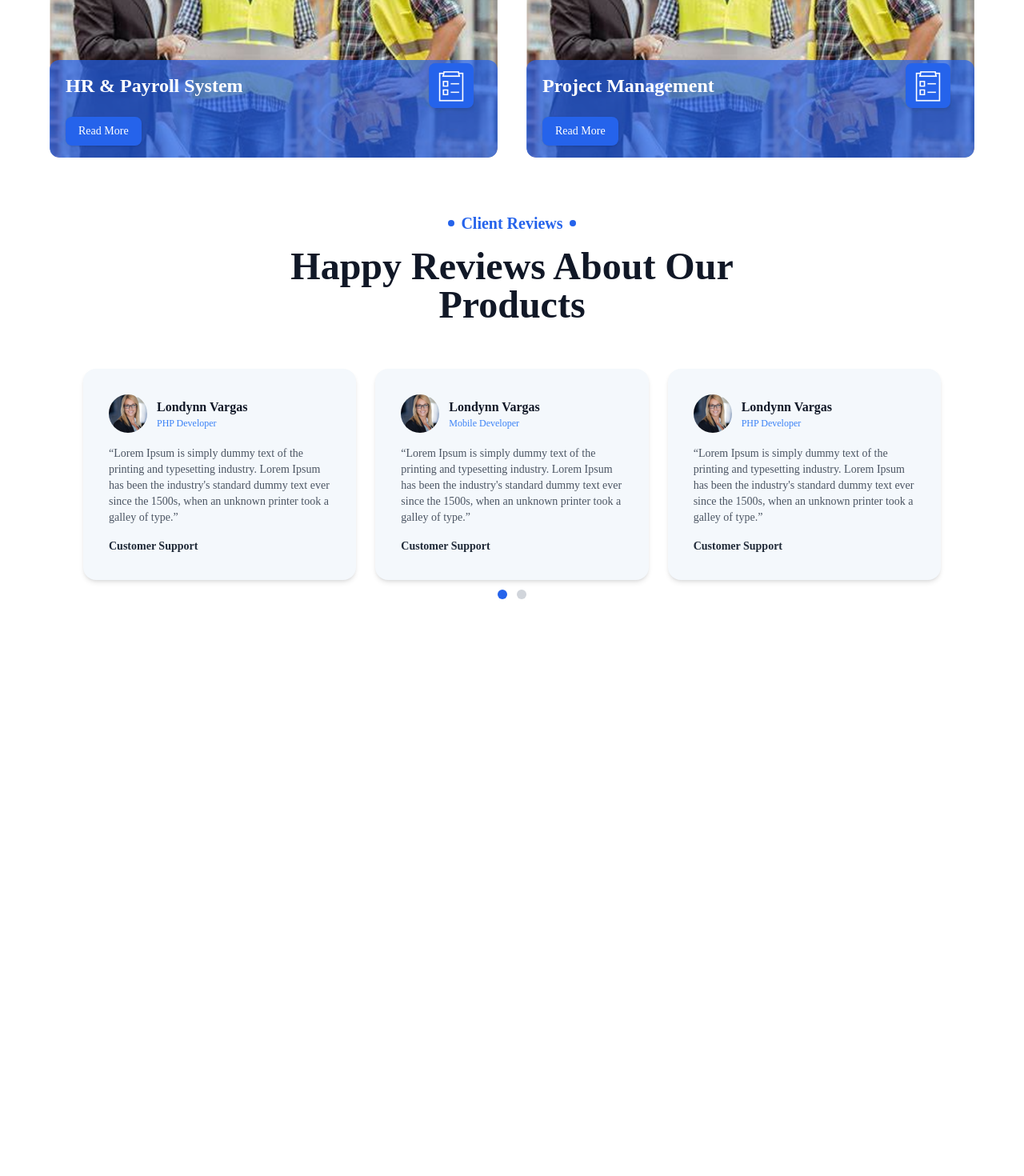
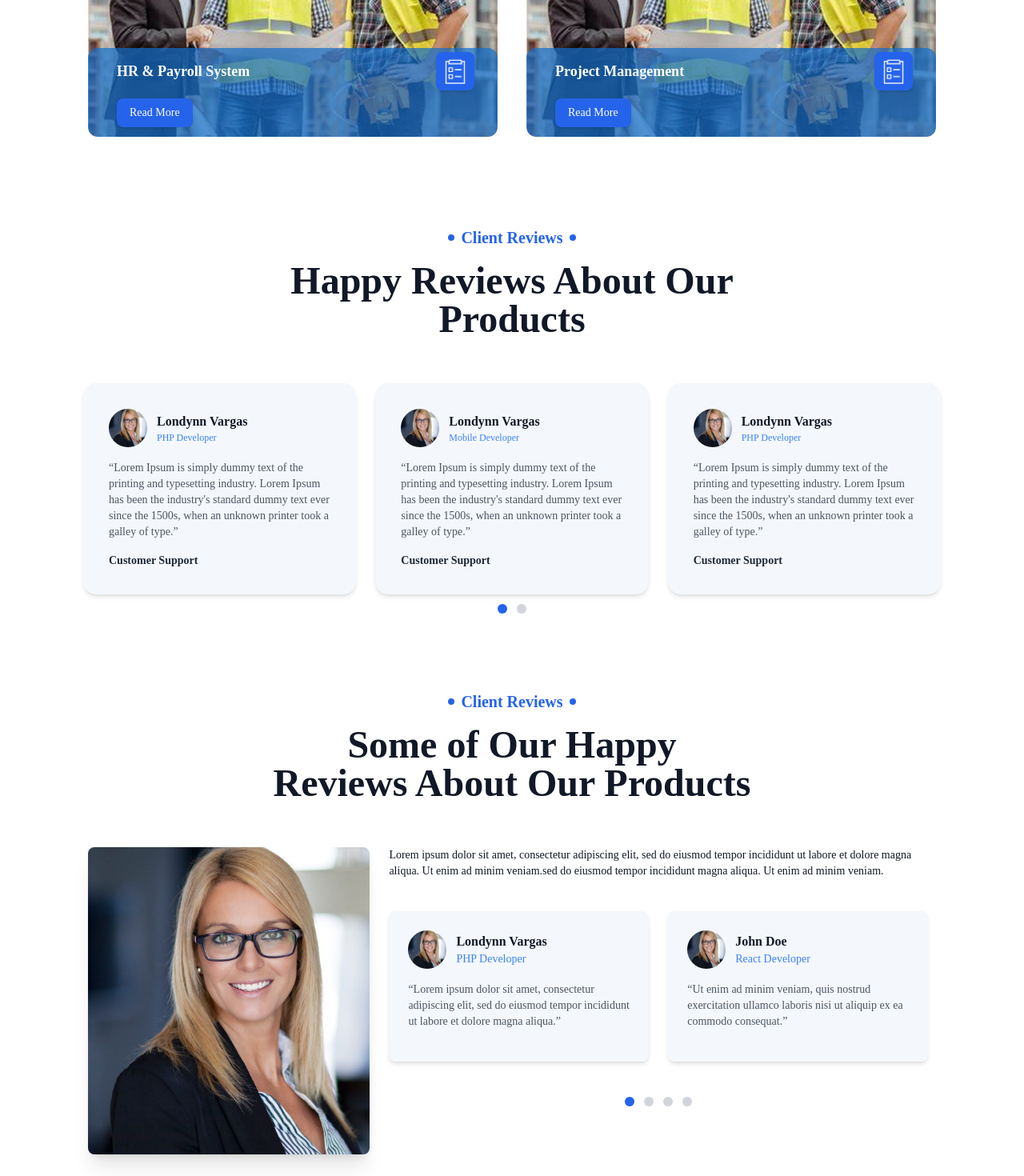
Before and after one commit to GA-Soft-Solution/WebSite, a React (Vite) app: page /projects in a window 1280 px wide. Shown: the part 980-2450 px from the top of the page at 80% size. Before the commit the page ends 1777 px from the top, so only its background shows below. Built offline with nearby package versions, Linux system fonts and the light colour scheme.

Commit message:
Review and Client_Reviews

```diff
--- /dev/null
+++ b/src/data/Reviews_Data.js
@@ -0,0 +1,70 @@
+export const mainImage = "/ClientReviews/Avatar.jpg"; // Main image for the review section
+
+export const sectionText = "Lorem ipsum dolor sit amet, consectetur adipiscing elit, sed do eiusmod tempor incididunt ut labore et dolore magna aliqua. Ut enim ad minim veniam.sed do eiusmod tempor incididunt  magna aliqua. Ut enim ad minim veniam."; // Text for the review section
+
+export const reviews = [
+  {
+    img: "/ClientReviews/Avatar.jpg",
+    name: "Londynn Vargas",
+    role: "PHP Developer",
+    review:
+      "Lorem ipsum dolor sit amet, consectetur adipiscing elit, sed do eiusmod tempor incididunt ut labore et dolore magna aliqua.",
+    // support: "Support text here",
+  },
+  {
+     img: "/ClientReviews/Avatar.jpg",
+    name: "John Doe",
+    role: "React Developer",
+    review:
+      "Ut enim ad minim veniam, quis nostrud exercitation ullamco laboris nisi ut aliquip ex ea commodo consequat.",
+    // support: "Support text here",
+  },
+  {
+     img: "/ClientReviews/Avatar.jpg",
+    name: "Jane Smith",
+    role: "UI/UX Designer",
+    review:
+      "Duis aute irure dolor in reprehenderit in voluptate velit esse cillum dolore eu fugiat nulla pariatur.",
+    // support: "Support text here",
+  },
+  {
+     img: "/ClientReviews/Avatar.jpg",
+    name: "Mike Johnson",
+    role: "Node.js Developer",
+    review:
+      "Excepteur sint occaecat cupidatat non proident, sunt in culpa qui officia deserunt mollit anim id est laborum.",
+    // support: "Support text here",
+  },
+  {
+     img: "/ClientReviews/Avatar.jpg",
+    name: "Mike Johnson",
+    role: "Node.js Developer",
+    review:
+      "Excepteur sint occaecat cupidatat non proident, sunt in culpa qui officia deserunt mollit anim id est laborum.",
+    // support: "Support text here",
+  },
+  {
+     img: "/ClientReviews/Avatar.jpg",
+    name: "Mike Johnson",
+    role: "Node.js Developer",
+    review:
+      "Excepteur sint occaecat cupidatat non proident, sunt in culpa qui officia deserunt mollit anim id est laborum.",
+    // support: "Support text here",
+  },
+  {
+     img: "/ClientReviews/Avatar.jpg",
+    name: "Mike Johnson",
+    role: "Node.js Developer",
+    review:
+      "Excepteur sint occaecat cupidatat non proident, sunt in culpa qui officia deserunt mollit anim id est laborum.",
+    // support: "Support text here",
+  },
+  {
+     img: "/ClientReviews/Avatar.jpg",
+    name: "Mike Johnson",
+    role: "Node.js Developer",
+    review:
+      "Excepteur sint occaecat cupidatat non proident, sunt in culpa qui officia deserunt mollit anim id est laborum.",
+    // support: "Support text here",
+  },
+];
--- a/src/pages/Projects.jsx
+++ b/src/pages/Projects.jsx
@@ -1,5 +1,6 @@
 import ProductSection from "../ui/ProductSection";
 import Client_Reviews from "../ui/Client_Reviews";
+import Reviews from "../ui/Reviews";
 
 
 function Projects() {
@@ -8,7 +9,7 @@ function Projects() {
        <div>Projects</div>
       <ProductSection />
       <Client_Reviews />
-
+      <Reviews />
 
     </>
   );
--- a/src/ui/ProductSection.jsx
+++ b/src/ui/ProductSection.jsx
@@ -3,7 +3,7 @@ import products from "../data/productsData";
 
 function Projects() {
   return (
-    <section className="px-4 sm:px-2 md:px-8 lg:px-1 xl:px-3 2xl:px-2">
+    <section className="px-4 sm:px-6 md:px-10 lg:px-14 xl:px-20 py-16">
       {/* Section Header */}
       <header className="text-center mb-20">
         <div className="inline-flex items-center gap-2 text-blue-600 text-xl font-bold">
@@ -13,39 +13,60 @@ function Projects() {
         </div>
 
         <h2 className="text-3xl sm:text-2xl md:text-3xl lg:text-5xl font-bold text-gray-900 mt-4">
-          What we offer through our <span className="block mx-auto">software services.</span>
+          What we offer through our{" "}
+          <span className="block mx-auto">software services.</span>
         </h2>
       </header>
 
-      {/* Products  */}
-      <div className=" mx-auto flex flex-wrap gap-8 xl:gap-9 2xl:gap-20 sm:p-5 justify-center 2xl:justify-start  items-center sm:px-6 md:px-8  xl:px-10 2xl:px-18   lg:px-14">
+      {/* Cards Wrapper */}
+      <div
+        className="
+          flex flex-wrap justify-center
+          gap-6 sm:gap-8 md:gap-7 lg:gap-8 xl:gap-9 2xl:gap-8
+          px-2  lg:px-2 xl:px-3 2xl:px-4
+           mx-auto
+        "
+      >
         {products.map(({ id, title, image, icon }) => (
           <article
             key={id}
-            className="relative  rounded-xl overflow-hidden  sm:w-[calc(50%-1rem)] md:w-[calc(50%-1rem)] lg:max-w-[35rem] "
+            className="
+              relative rounded-xl overflow-hidden
+              w-full sm:w-[calc(50%-1rem)] md:w-[calc(50%-1.25rem)]
+              lg:w-[calc(50%-1.5rem)] xl:w-[calc(50%-1.75rem)] 2xl:w-[calc(50%-2rem)]
+              max-w-[32rem] transition
+            "
           >
             {/* Background Image */}
-            <img src={image} alt={title} className="h-auto object-cover" />
+            <img src={image} alt={title} className="w-full h-auto object-cover" />
 
             {/* Overlay */}
-            <div className="absolute  bottom-0 justify-center items-center sm:gap-4 inset-x-0 h-[35%] sm:h-[40%] md:h-[40%] lg:h-[30%] rounded-xl bg-blue-600/70 text-white p-3 grid grid-cols-[80%_20%] grid-rows-2">
+            {/* <div className="absolute bottom-0 left-0 w-full bg-[#136ECA] bg-opacity-70 px-6 py-4 rounded-xl text-white grid grid-cols-[80%_20%] items-center"> */}
+              <div className="absolute bottom-0  justify-center items-center gap-3 sm:gap-4 inset-x-0 h-[35%] sm:h-[40%] md:h-[40%] lg:h-[30%] rounded-xl bg-[#136ECA]/70 text-white p-3 grid grid-cols-[80%_20%] grid-rows-2">
               {/* Title */}
-              <h3 className="text-xl lg:text-2xl sm:mx-4 font-bold col-span-1 row-start-1 truncate">{title}</h3>
+              <h3 className="text-lg font-semibold px-4 lg:mx-4  truncate">{title}</h3>
 
               {/* Icon */}
-              <div className=" hidden md:flex justify-center items-center row-start-1">
-                <img src={icon} alt={title} className="bg-blue-600 p-2 rounded-lg  size-14 shadow-md" />
-              </div>
+              {icon && (
+                <div className="hidden md:flex justify-center items-center">
+                  <img
+                    src={icon}
+                    alt={title}
+                    className="bg-blue-600 p-2 rounded-lg size-12 shadow-md"
+                  />
+                </div>
+              )}
 
               {/* Read More Button */}
-              <div className="row-start-2 sm:mx-4 col-start-1 flex items-end">
+              <div className="row-start-2 mx-4 sm:mx-4 lg:mx-8  col-start-1 flex items-end">
                 <Link
                   to={`/projects/${id}`}
                   className="px-4 py-2 bg-blue-600 text-white text-sm font-medium rounded-lg shadow hover:bg-[#D7A022] transition"
                 >
                   Read More
                 </Link>
-              </div>
+
+                </div>
             </div>
           </article>
         ))}
--- /dev/null
+++ b/src/ui/Reviews.jsx
@@ -0,0 +1,110 @@
+import { useState, useEffect } from "react";
+import Avatar from "./Avatar";
+import { reviews, mainImage, sectionText } from "../data/Reviews_Data";
+
+export default function ReviewSection() {
+  const [currentPage, setCurrentPage] = useState(0);
+  const [itemsPerPage, setItemsPerPage] = useState(2);
+
+  // Adjust items per page based on screen size
+  useEffect(() => {
+    const updateItemsPerPage = () => {
+      if (window.innerWidth < 640) {
+        setItemsPerPage(1); // mobile
+      } else {
+        setItemsPerPage(2); // tablet & desktop
+      }
+    };
+
+    updateItemsPerPage(); // run on mount
+    window.addEventListener("resize", updateItemsPerPage);
+
+    return () => window.removeEventListener("resize", updateItemsPerPage);
+  }, []);
+
+  const totalPages = Math.ceil(reviews.length / itemsPerPage);
+  const paginatedReviews = reviews.slice(
+    currentPage * itemsPerPage,
+    currentPage * itemsPerPage + itemsPerPage
+  );
+
+  return (
+    <section className="py-12 px-4 sm:px-6 md:px-12 bg-white">
+      {/* Header */}
+      <header className="text-center mb-14">
+        <div className="inline-flex items-center gap-2 text-blue-600 text-xl font-bold">
+          <span className="w-2 h-2 bg-blue-600 rounded-full"></span>
+          Client Reviews
+          <span className="w-2 h-2 bg-blue-600 rounded-full"></span>
+        </div>
+
+        <h2 className="text-2xl  md:text-3xl lg:text-5xl font-bold text-gray-900 mt-4">
+          Some of Our Happy<span className="block mx-auto"> Reviews About Our Products</span>
+        </h2>
+      </header>
+
+      {/* Main Grid */}
+      <div className="grid grid-cols-1 md:grid-cols-[35%_65%] gap-6 items-start">
+        {/* Image Column */}
+        <div className="flex justify-center  md:justify-end">
+          <img
+            src={mainImage}
+            alt="Client"
+            className="rounded-lg  w-[25rem] sm:w-[20rem] md:w-[22rem] lg:w-[22rem] md:h-[24rem] h-auto object-cover shadow-xl"
+          />
+        </div>
+
+        {/* Right Column */}
+        <div className="flex flex-col px-0 md:pr-24">
+          {/* Section Text */}
+          <p className="text-gray-900 text-sm sm:text-base md:text-sm leading-relaxed mb-2">
+            {sectionText}
+          </p>
+
+          {/* Review Cards */}
+          <div className="grid grid-cols-1 sm:grid-cols-2 gap-6">
+            {paginatedReviews.map((item, index) => (
+              <div
+                key={index}
+                className="bg-[#F4F8FC] shadow-md rounded-lg p-5 my-8 sm:p-6 flex flex-col"
+              >
+                {/* Avatar + Info */}
+                <div className="flex items-center mb-4">
+                  <Avatar src={item.img} alt={item.name} />
+                  <div className="ml-3">
+                    <h3 className="font-bold text-sm sm:text-base text-gray-900">
+                      {item.name}
+                    </h3>
+                    <p className="text-blue-500 text-xs sm:text-sm">
+                      {item.role}
+                    </p>
+                  </div>
+                </div>
+
+                {/* Review */}
+                <p className="relative text-gray-600 text-sm mb-4 before:content-['“'] after:content-['”'] before:text-gray-600 after:text-gray-600">
+                  {item.review}
+                </p>
+              </div>
+            ))}
+          </div>
+
+          {/* Pagination Dots */}
+          <div className="flex justify-center mt-3">
+            <div className="flex space-x-3">
+              {Array.from({ length: totalPages }).map((_, idx) => (
+                <button
+                  key={idx}
+                  className={`w-2 h-2 md:w-3 md:h-3 rounded-full ${
+                    currentPage === idx ? "bg-blue-600" : "bg-gray-300"
+                  } hover:bg-blue-600 transition`}
+                  onClick={() => setCurrentPage(idx)}
+                />
+              ))}
+            </div>
+          </div>
+        </div>
+      </div>
+    </section>
+  );
+}
```
Also changed, not shown: 1 other file (tests, documents, lock files or other folders).
